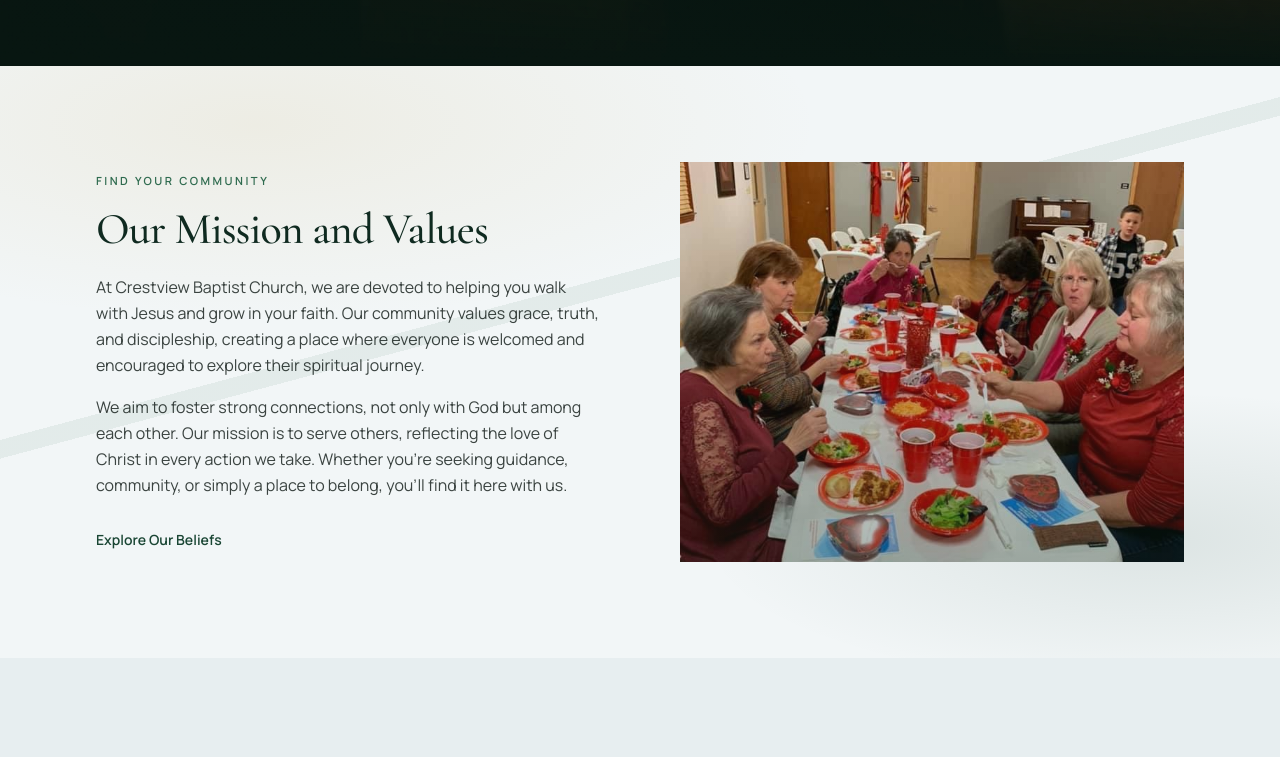
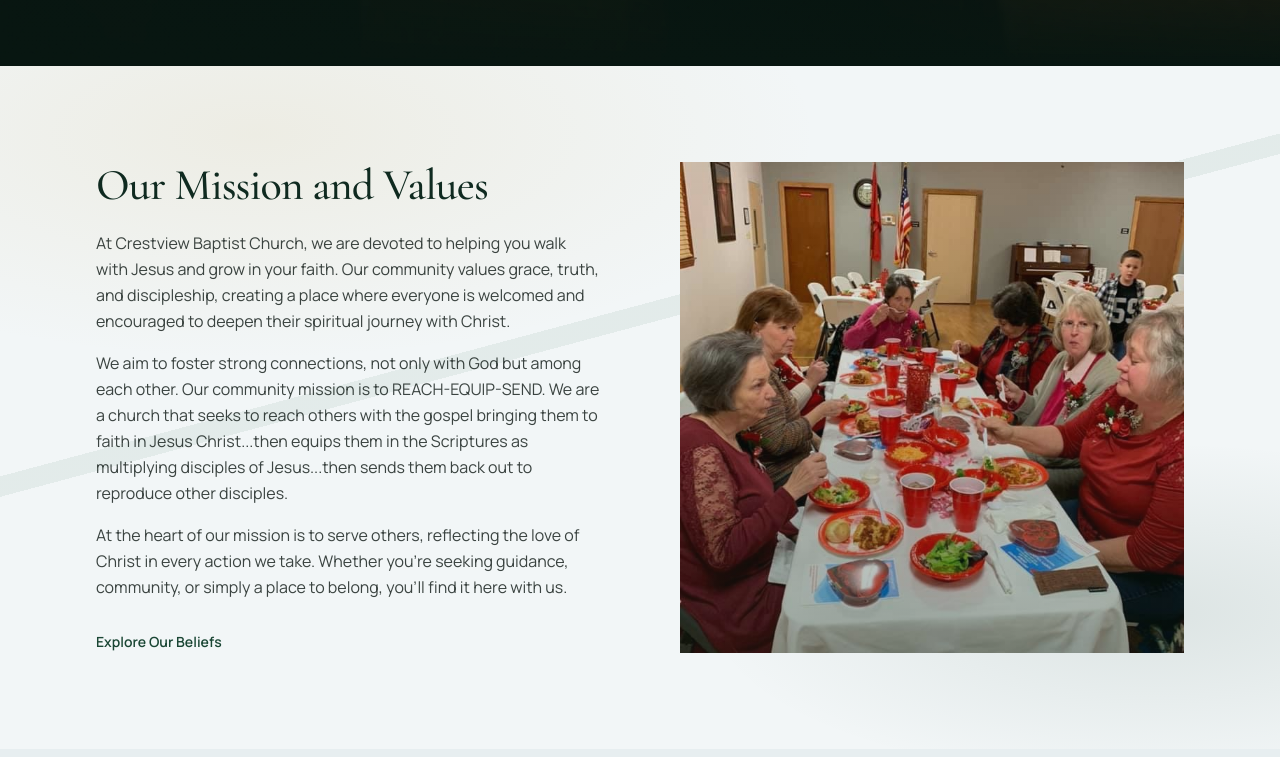
Before and after one commit to bearpixelmedia/crestviewcanton.com, a Next.js app: page / in a window 1280 px wide. Shown: the part 734-1491 px from the top of the page. Built offline with nearby package versions, Linux system fonts and the light colour scheme; no server answers.

Commit message:
Update home Mission and Values copy from Byron
Replace the Find Your Community block with REACH-EQUIP-SEND mission
language while keeping the heading and Explore Our Beliefs link.

```diff
--- a/src/app/page.tsx
+++ b/src/app/page.tsx
@@ -71,24 +71,29 @@ export default function HomePage() {
         <div aria-hidden className="absolute inset-0 ridge" />
         <div className="relative mx-auto grid max-w-6xl gap-12 px-5 py-24 sm:grid-cols-2 sm:px-8 lg:gap-20 lg:items-center">
           <div>
-            <p className="text-[0.7rem] font-semibold uppercase tracking-[0.22em] text-leaf">
-              Find Your Community
-            </p>
-            <h2 className="mt-4 font-display text-[clamp(2rem,4vw,2.75rem)] leading-[1.08] tracking-[-0.02em] text-pine">
+            <h2 className="font-display text-[clamp(2rem,4vw,2.75rem)] leading-[1.08] tracking-[-0.02em] text-pine">
               Our Mission and Values
             </h2>
             <p className="mt-5 text-base leading-relaxed text-ink/80">
               At Crestview Baptist Church, we are devoted to helping you walk
               with Jesus and grow in your faith. Our community values grace,
               truth, and discipleship, creating a place where everyone is
-              welcomed and encouraged to explore their spiritual journey.
+              welcomed and encouraged to deepen their spiritual journey with
+              Christ.
             </p>
             <p className="mt-4 text-base leading-relaxed text-ink/80">
               We aim to foster strong connections, not only with God but among
-              each other. Our mission is to serve others, reflecting the love of
-              Christ in every action we take. Whether you’re seeking guidance,
-              community, or simply a place to belong, you’ll find it here with
-              us.
+              each other. Our community mission is to REACH-EQUIP-SEND. We are a
+              church that seeks to reach others with the gospel bringing them to
+              faith in Jesus Christ...then equips them in the Scriptures as
+              multiplying disciples of Jesus...then sends them back out to
+              reproduce other disciples.
+            </p>
+            <p className="mt-4 text-base leading-relaxed text-ink/80">
+              At the heart of our mission is to serve others, reflecting the
+              love of Christ in every action we take. Whether you’re seeking
+              guidance, community, or simply a place to belong, you’ll find it
+              here with us.
             </p>
             <Link
               href="/our-beliefs"
```
